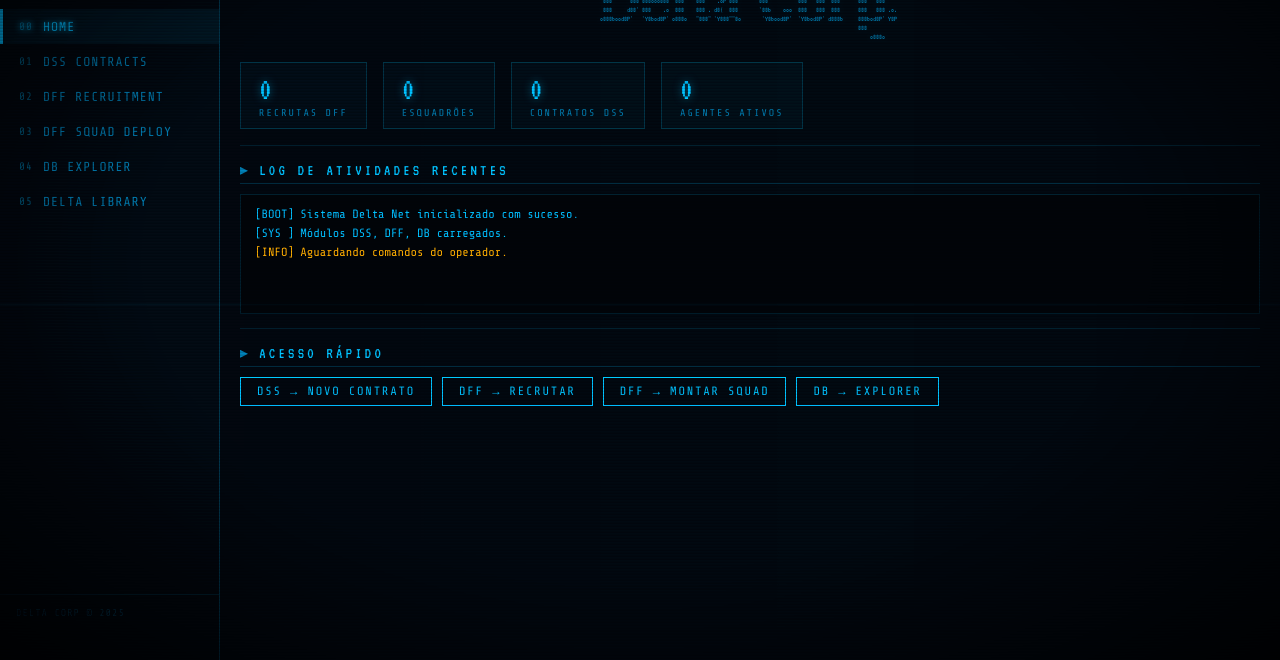
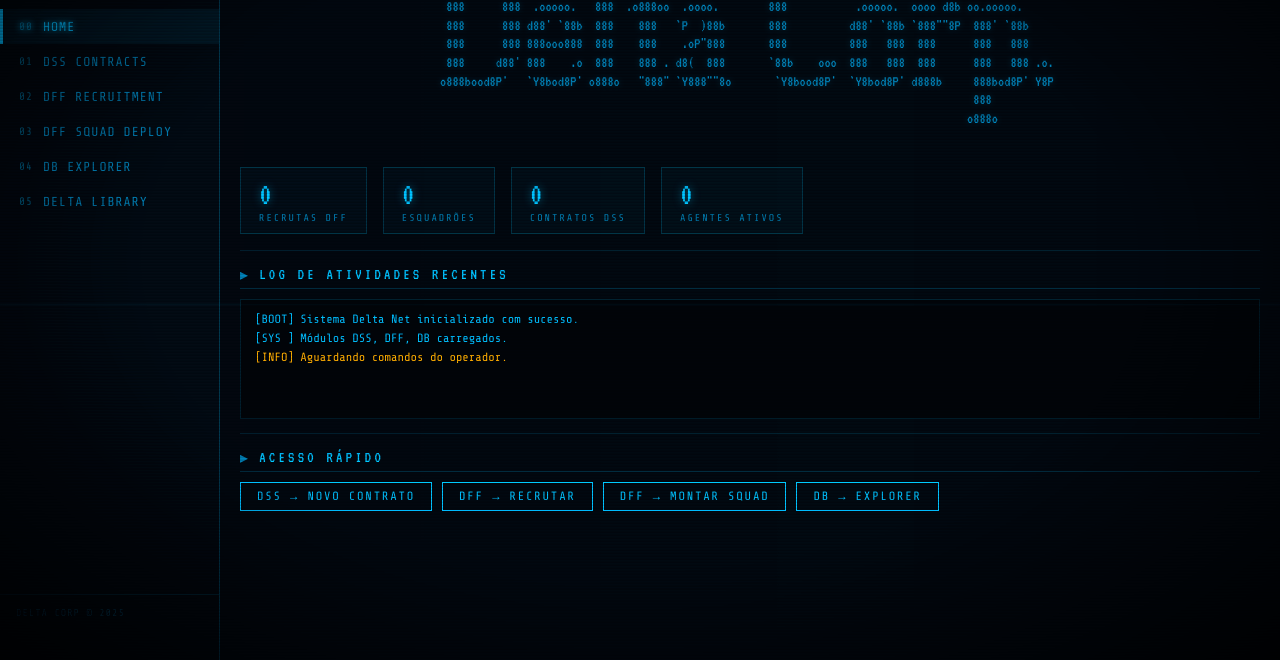
Before and after one commit to 00Quark/DeltaOs-Site, a plain HTML site: page index.html in a window 1280 px wide. Shown: the part 140-800 px from the top of the page. Drawn offline with nearby package versions, Linux system fonts and the light colour scheme.

Commit message:
Better Delta Corp. ASCII logo

```diff
--- a/index.html
+++ b/index.html
@@ -772,7 +772,8 @@
           </div>
         </div>
         <div class="panel-body">
-          <pre class="main-logo-ascii" style="font-size:7.5px;letter-spacing:0;overflow-x:auto" style="font-size:11px;line-height:1.15;letter-spacing:0.02em">oooooooooo.             oooo      .                    .oooooo.
+            <pre class="main-logo-ascii" style="font-size:15.5px;letter-spacing:0;overflow-x:auto" style="font-size:11px;line-height:1.15;letter-spacing:0.02em">
+oooooooooo.             oooo      .                    .oooooo.
 `888'   `Y8b            `888    .o8                   d8P'  `Y8b
  888      888  .ooooo.   888  .o888oo  .oooo.        888           .ooooo.  oooo d8b oo.ooooo.
  888      888 d88' `88b  888    888   `P  )88b       888          d88' `88b `888""8P  888' `88b
@@ -780,7 +781,8 @@
  888     d88' 888    .o  888    888 . d8(  888       `88b    ooo  888   888  888      888   888 .o.
 o888bood8P'   `Y8bod8P' o888o   "888" `Y888""8o       `Y8bood8P'  `Y8bod8P' d888b     888bod8P' Y8P
                                                                                       888
-                                                                                     o888o</pre>
+                                                                                     o888o
+                                                                                                    </pre>
 
           <div style="margin-top:20px">
           <div class="stats-row">
```
